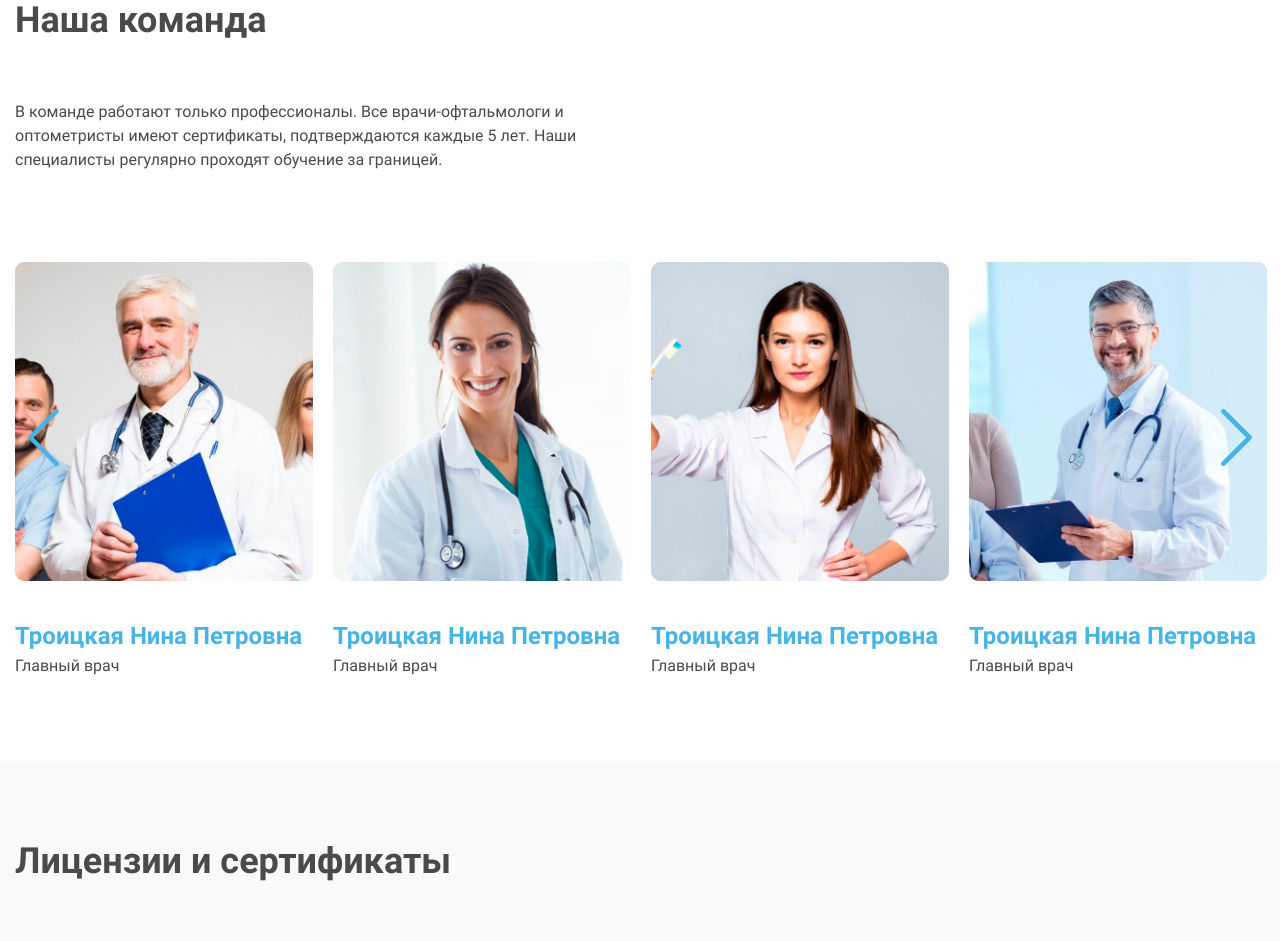
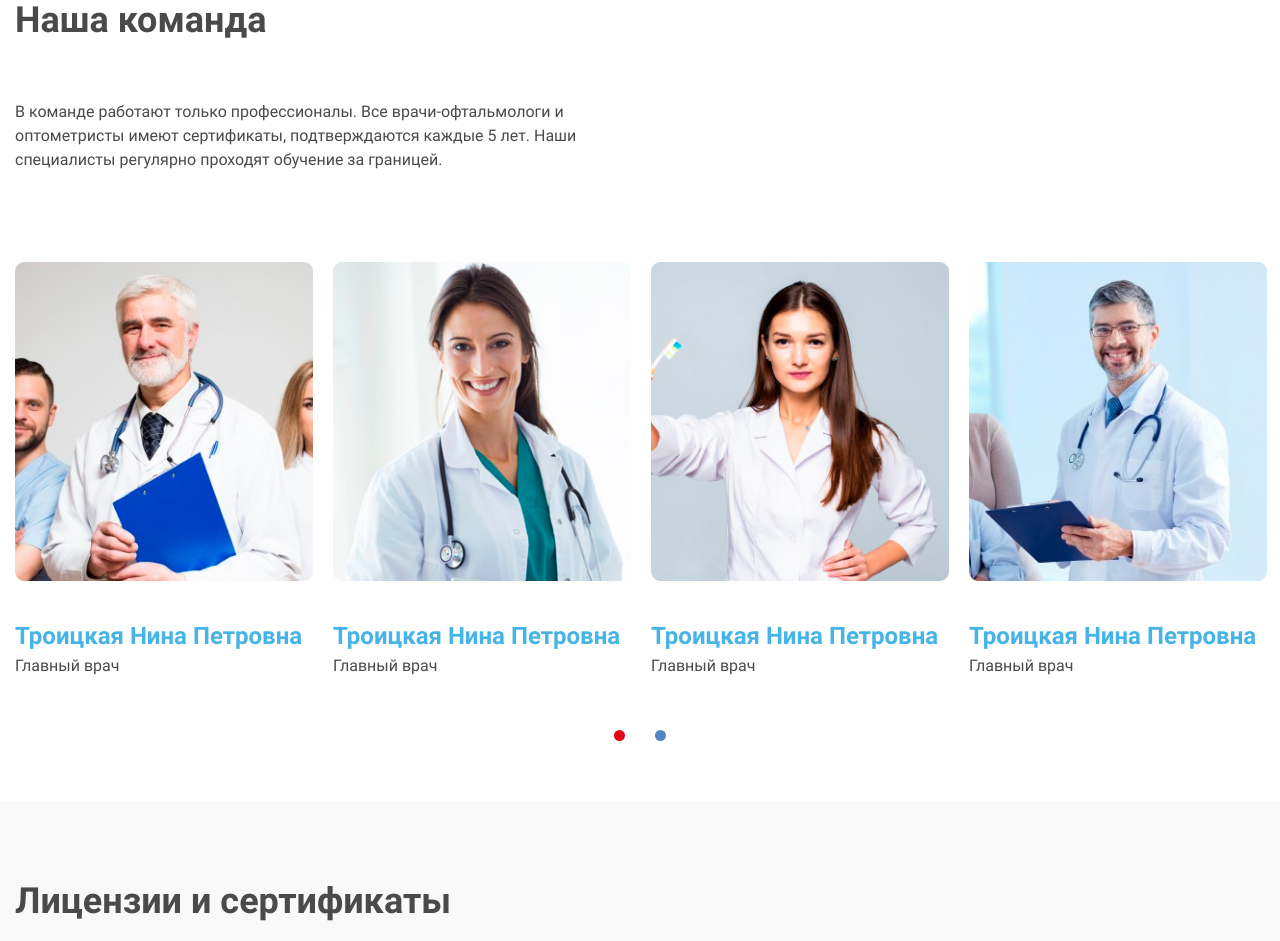
Before and after one commit to Fenris-v/noptica.ru, a PHP site: page /about.html in a window 1280 px wide. Shown: the part 1737-2678 px from the top of the page. Run offline with PHP 8.4, Linux system fonts and the light colour scheme; some libraries are stand-ins or nearby versions.

Commit message:
fix icons and slider

```diff
--- a/css/aboutResponsive.sass
+++ b/css/aboutResponsive.sass
@@ -1,10 +1,25 @@
 @media only screen and (max-width: 1500px)
   .team
+    &__list
+      margin-bottom: 120px
+
     .slick-next
       right: 0
 
     .slick-prev
       left: 0
+
+    .slick-dots
+      bottom: -60px
+
+      li:last-child
+        margin-right: 0
+
+      button
+        background: $blueBg
+
+      .slick-active button
+        background: $red
 
 @media only screen and (max-width: 1200px)
   .diagnostic__links a p
@@ -116,7 +131,10 @@
       margin-bottom: 40px
 
     &__list
-      margin-bottom: 20px
+      margin-bottom: 60px
+
+      .slick-dots
+        bottom: -20px
 
   .license
     .innerTitle
@@ -199,3 +217,7 @@
 
     img
       margin: 0 auto 20px
+
+  .team
+    .slick-dots li
+      margin-right: 10px
--- a/css/style.css
+++ b/css/style.css
@@ -3055,11 +3055,26 @@ form {
   }
 }
 @media only screen and (max-width: 1500px) {
+  .team__list {
+    margin-bottom: 120px;
+  }
   .team .slick-next {
     right: 0;
   }
   .team .slick-prev {
     left: 0;
+  }
+  .team .slick-dots {
+    bottom: -60px;
+  }
+  .team .slick-dots li:last-child {
+    margin-right: 0;
+  }
+  .team .slick-dots button {
+    background: #5584c4;
+  }
+  .team .slick-dots .slick-active button {
+    background: #e30613;
   }
 }
 @media only screen and (max-width: 1200px) {
@@ -3179,7 +3194,10 @@ form {
     margin-bottom: 40px;
   }
   .team__list {
-    margin-bottom: 20px;
+    margin-bottom: 60px;
+  }
+  .team__list .slick-dots {
+    bottom: -20px;
   }
 
   .license .innerTitle {
@@ -3267,6 +3285,10 @@ form {
   }
   .principe__list li img {
     margin: 0 auto 20px;
+  }
+
+  .team .slick-dots li {
+    margin-right: 10px;
   }
 }
 /* HAMBURGER */
--- a/js/scripts.js
+++ b/js/scripts.js
@@ -141,24 +141,41 @@ $(document).ready(() => {
         arrows: true,
         dots: false,
         slidesToShow: 4,
+        slidesToScroll: 4,
         autoplay: false,
         responsive: [
             {
+                breakpoint: 1500,
+                settings: {
+                    arrows: false,
+                    dots:  true
+                }
+            },
+            {
                 breakpoint: 1000,
                 settings: {
+                    slidesToScroll: 3,
                     slidesToShow: 3,
+                    arrows: false,
+                    dots:  true
                 }
             },
             {
                 breakpoint: 768,
                 settings: {
                     slidesToShow: 2,
+                    slidesToScroll: 2,
+                    arrows: false,
+                    dots:  true
                 }
             },
             {
                 breakpoint: 480,
                 settings: {
+                    slidesToScroll: 1,
                     slidesToShow: 1,
+                    arrows: false,
+                    dots:  true
                 }
             }
         ]
```
Also changed, not shown: images/about/award.svg, images/about/check_eye.svg, images/about/eye.svg, images/about/license.svg, images/about/map.svg, images/about/optometrist.svg, 1 other file.
